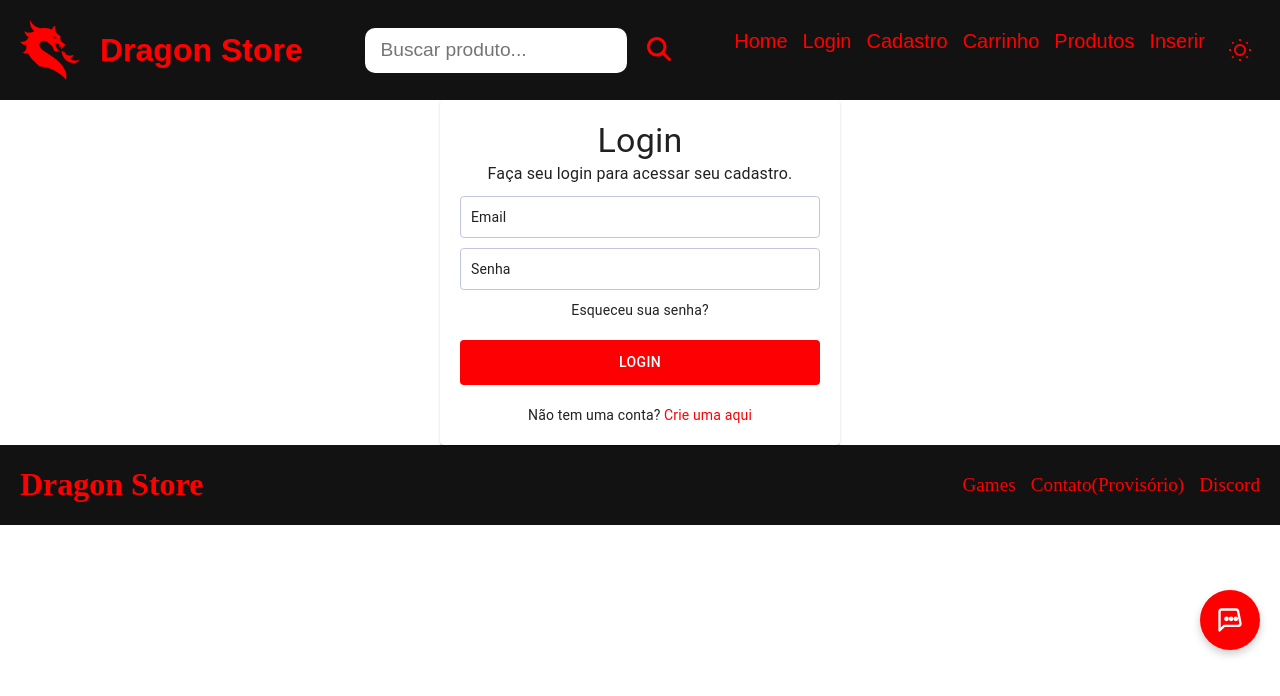
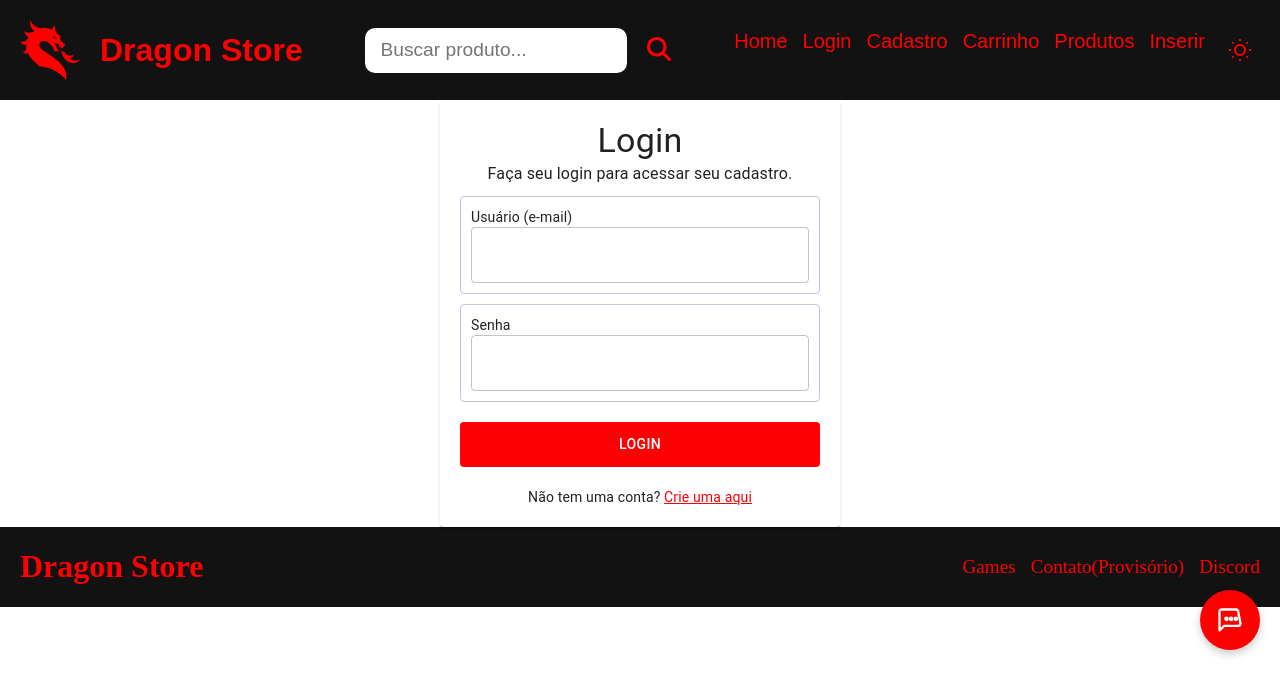
Before and after one commit to wolf011/Final-React, a React (Vite) app: page /login in a window 1280 px wide. Shown: the top 696 px of the page. Built offline with nearby package versions, Linux system fonts and the light colour scheme.

Commit message:
add login

```diff
--- a/src/pages/Cadastro/index.jsx
+++ b/src/pages/Cadastro/index.jsx
@@ -51,14 +51,19 @@ export default function Cadastro() {
     formState: { errors },
   } = useForm({ resolver: yupResolver(validationPost) });
 
-  const addPost = (data) =>
+  const addPost = (data) => {
+
+    const token = localStorage.getItem('token');
+    const headers = token ? { Authorization: `Bearer ${token}`} : {};
+
     axios
-      .post("http://localhost:8080/clientes/inserir", data)
+      .post("http://localhost:8080/clientes/inserir", data, {headers})
       .then(() => {
         console.log("Cadastro realizado");
         navigate("/login");
       })
       .catch(() => console.error("Cadastro falhou"));
+    }
 
 
   return (
--- a/src/pages/Login/index.jsx
+++ b/src/pages/Login/index.jsx
@@ -1,57 +1,86 @@
 import Footer from "../../components/Footer";
 import Header from "../../components/Header";
-import {
-  AccordionDetails,
-  AccordionSummary,
-  AppBar,
-  Box,
-  Card,
-  Grid,
-  List,
-  Typography,
-} from "@mui/material";
+import { Box, Card, TextField, Typography } from "@mui/material";
 import "./style.css";
+import { Link, useNavigate } from "react-router-dom";
+import axios from "axios";
+import { useForm } from "react-hook-form";
+import { yupResolver } from "@hookform/resolvers/yup";
+import * as yup from "yup";
+import { useState } from "react";
+
+const validationPost = yup.object().shape({
+  username: yup.string().required("Informe o usuário (e-mail)"),
+  password: yup.string().required("Informe a senha"),
+});
 
 export default function Login() {
+  const navigate = useNavigate();
+  const [token, setToken] = useState(null);
+
+  const {
+    register,
+    handleSubmit,
+    formState: { errors },
+  } = useForm({ resolver: yupResolver(validationPost) });
+
+  const logar = (data) => {
+    axios
+      .post("http://localhost:8080/autorizar/logar", data)
+      .then((response) => {
+        setToken(response.data);
+        localStorage.setItem("token", response.data);
+        navigate("/Produtos");
+      })
+      .catch(() => console.error("Login falhou"));
+  };
+
   return (
     <div>
       <Header />
-
-      <Box
-        className="main-content"
-        display="flex"
-        justifyContent="center"
-        alignItems="center"
-      >
+      <Box className="main-content" display="flex" justifyContent="center" alignItems="center">
         <Card variant="elevation" className="login-card">
-          <Typography variant="h4" align="center">
-            Login
-          </Typography>
+          <Typography variant="h4" align="center">Login</Typography>
           <Typography variant="body1" align="center">
             Faça seu login para acessar seu cadastro.
           </Typography>
-          <Box component="form" noValidate autoComplete="off">
+
+          <Box component="form" noValidate autoComplete="off" onSubmit={handleSubmit(logar)}>
+
             <Box className="input-field">
-              <Typography variant="body2">Email</Typography>
+              <Typography variant="body2">Usuário (e-mail)</Typography>
+              <TextField
+                fullWidth
+                type="text"
+                {...register("username")}
+                error={!!errors.username}
+                helperText={errors.username?.message}
+              />
             </Box>
+
             <Box className="input-field">
               <Typography variant="body2">Senha</Typography>
+              <TextField
+                fullWidth
+                type="password"
+                {...register("password")}
+                error={!!errors.password}
+                helperText={errors.password?.message}
+              />
             </Box>
-            <Typography variant="body2" align="center">
-              Esqueceu sua senha?
-            </Typography>
+
             <Box className="login-button">
               <Typography variant="button">Login</Typography>
             </Box>
+
             <Typography variant="body2" align="center">
               Não tem uma conta?{" "}
-              <span className="create-account">Crie uma aqui</span>
+              <Link to="/cadastro" className="create-account">Crie uma aqui</Link>
             </Typography>
           </Box>
         </Card>
-
       </Box>
       <Footer />
     </div>
-  )
+  );
 }
--- a/src/pages/Produtos/Inserir/index.jsx
+++ b/src/pages/Produtos/Inserir/index.jsx
@@ -48,7 +48,11 @@ export default function CadastroProduto() {
   } = useForm({ resolver: yupResolver(validationPost) });
 
   useEffect(() => {
-    axios.get("http://localhost:8080/categorias/listar")
+
+    const token = localStorage.getItem('token');
+    const headers = token ? { Authorization: `Bearer ${token}` } : {};
+
+    axios.get("http://localhost:8080/categorias/listar", {headers})
       .then((res) => { setCategorias(res.data) });
   }, []);
 
@@ -60,8 +64,11 @@ export default function CadastroProduto() {
       },
     };
 
+      const token = localStorage.getItem('token');
+      const headers = token ? { Authorization: `Bearer ${token}` } : {};
+
     axios
-      .post("http://localhost:8080/produtos/inserir", dadosProd)
+      .post("http://localhost:8080/produtos/inserir", dadosProd, {headers})
       .then(() => {
         console.log("Cadastro realizado");
         navigate("/Produtos");
--- a/src/pages/Produtos/Pesquisa/index.jsx
+++ b/src/pages/Produtos/Pesquisa/index.jsx
@@ -15,13 +15,15 @@ import { Box } from "@mui/material";
 
 export default function GetProdutosPorNome() {
     const [produtos, setProdutos] = useState([]);
-    {/*const [nome, setNome] = useState("");*/ }
     const [buscou, setBuscou] = useState(false);
     const { nome } = useParams([]);
 
     const buscarProdutosPorNome = () => {
+        const token = localStorage.getItem('token');
+        const headers = token ? { Authorization: `Bearer ${token}` } : {};
+
         setBuscou(true);
-        axios.get(`http://localhost:8080/produtos/listar/${nome}`)
+        axios.get(`http://localhost:8080/produtos/listar/${nome}`, {headers})
             .then((response) => setProdutos(response.data))
             .catch((error) => {
                 console.error("Erro ao buscar produtos:", error);
@@ -36,7 +38,11 @@ export default function GetProdutosPorNome() {
     }, [nome]);
 
     function deletePost(id) {
-        axios.delete(`http://localhost:8080/produtos/deletar/${id}`)
+
+        const token = localStorage.getItem('token');
+        const headers = token ? { Authorization: `Bearer ${token}` } : {};
+
+        axios.delete(`http://localhost:8080/produtos/deletar/${id}`, {headers})
             .then(() => {
                 console.log("Apagado");
                 setProdutos(produtos.filter((prod) => prod.id !== id))
@@ -79,14 +85,14 @@ export default function GetProdutosPorNome() {
                                     </Typography>
                                 </CardContent>
                                 <CardActions>
-                                    <Link to={'/'}>
-                                        <Button size="small">Home</Button>
-                                    </Link>
                                     <div>
                                         <Button onClick={() => deletePost(produto.id)}>Apagar</Button>
                                     </div>
                                     <Link to={'/carrinho'}>
                                         <Button size="small">Comprar</Button>
+                                    </Link>
+                                    <Link to={`/Produtos/Atualizar/${produto.nome}`}>
+                                        <Button size="small">Atualizar</Button>
                                     </Link>
                                 </CardActions>
                             </Card>
--- a/src/pages/Produtos/Update/index.jsx
+++ b/src/pages/Produtos/Update/index.jsx
@@ -37,7 +37,7 @@ const validationPost = yup.object().shape({
 });
 
 
-export default function CadastroProduto() {
+export default function UpdateProduto() {
   const { nome} = useParams();
   let navigate = useNavigate();
   const [categorias, setCategorias] = useState([]);
@@ -51,18 +51,25 @@ export default function CadastroProduto() {
   } = useForm({ resolver: yupResolver(validationPost) });
 
   useEffect(() => {
-    axios.get("http://localhost:8080/categorias/listar")
+
+    const token = localStorage.getItem('token');
+    const headers = token ? { Authorization: `Bearer ${token}`} : {};
+
+    axios.get("http://localhost:8080/categorias/listar", {headers})
       .then((res) => { setCategorias(res.data) });
   }, []);
 
   useEffect(() => {
+
+    const token = localStorage.getItem('token');
+    const headers = token ? { Authorization: `Bearer ${token}`} : {};
+
     axios
-      .get(`http://localhost:8080/produtos/listar/${nome}`)
+      .get(`http://localhost:8080/produtos/listar/${nome}`, {headers})
       .then((response) => {
         if (response.data.length > 0) {
           reset(response.data[0]);
           setId(response.data[0].id);
-          console.log("ID do produto:", id);
         } else {
           console.warn("Nenhum produto encontrado com esse nome");
         }
@@ -72,7 +79,7 @@ export default function CadastroProduto() {
       });
   }, []);
 
-  const addPost = (data) => {
+  const alterar = (data) => {
     const { id, ...resto } = data;
     const dadosProd = {
       ...resto,
@@ -81,8 +88,11 @@ export default function CadastroProduto() {
       },
     };
 
+    const token = localStorage.getItem('token');
+    const headers = token ? { Authorization: `Bearer ${token}`} : {};
+
     axios
-      .put(`http://localhost:8080/produtos/atualizar/${id}`, dadosProd)
+      .put(`http://localhost:8080/produtos/atualizar/${id}`, dadosProd, {headers})
       .then(() => {
         console.log("Atualização realizada");
         navigate("/Produtos");
@@ -97,7 +107,7 @@ export default function CadastroProduto() {
       <main>
         <div className={styles.cardPost}>
           <div className={styles.cardBodyPost}>
-            <form onSubmit={handleSubmit(addPost)}>
+            <form onSubmit={handleSubmit(alterar)}>
 
               <Typography variant="h4" align="center">
                 Alterar Produto
--- a/src/pages/Produtos/index.jsx
+++ b/src/pages/Produtos/index.jsx
@@ -16,13 +16,21 @@ export default function GetProdutos() {
   const [produtos, setProdutos] = useState([]);
 
   useEffect(() => {
-    axios.get("http://localhost:8080/produtos/listar")
+
+    const token = localStorage.getItem('token');
+    const headers = token ? { Authorization: `Bearer ${token}` } : {};
+
+    axios.get("http://localhost:8080/produtos/listar", { headers })
       .then((response) => setProdutos(response.data))
       .catch(() => console.error("Erro ao buscar produtos"));
   }, []);
 
   function deletePost(id) {
-    axios.delete(`http://localhost:8080/produtos/deletar/${id}`)
+
+    const token = localStorage.getItem('token');
+    const headers = token ? { Authorization: `Bearer ${token}` } : {};
+
+    axios.delete(`http://localhost:8080/produtos/deletar/${id}`, { headers })
       .then(() => {
         console.log("Apagado");
         setProdutos(produtos.filter((prod) => prod.id !== id))
```
Lines whose indentation alone changed are shown as unchanged.
